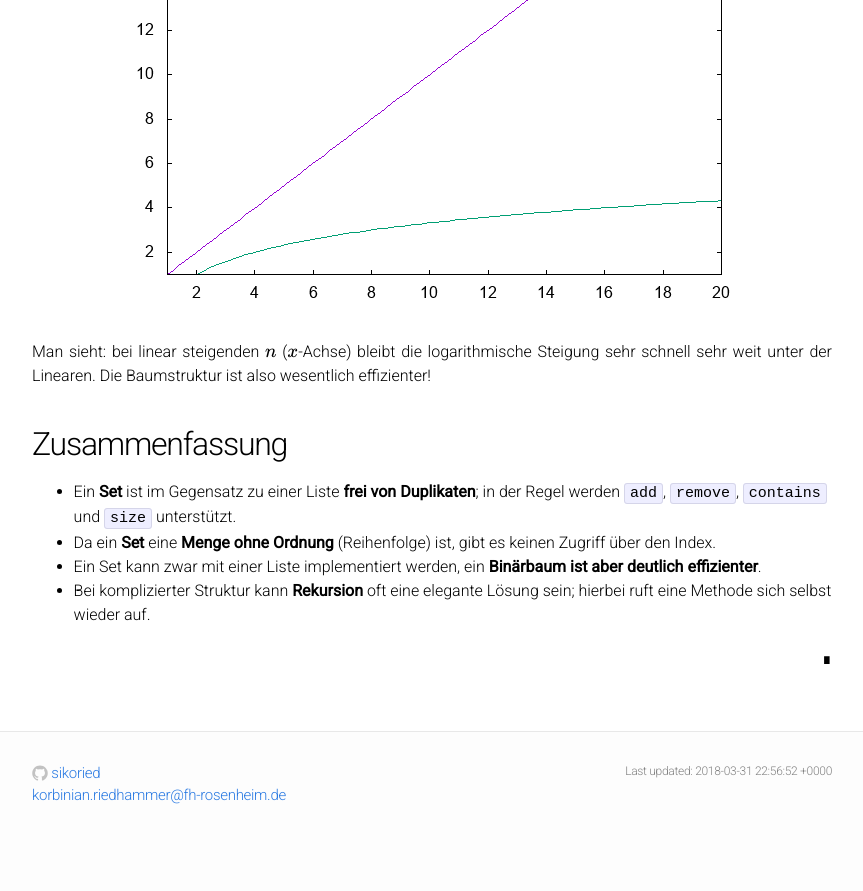
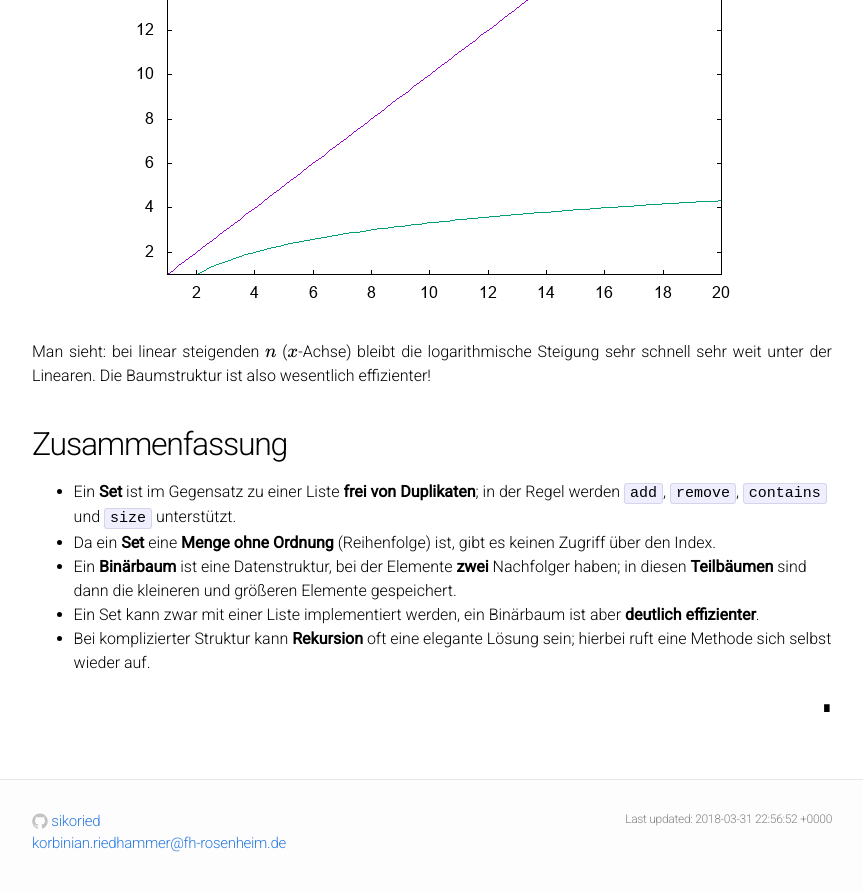
Before and after one commit to sWIFlezech/hsro-wif-prg2.github.io, a Jekyll site: the page built from 03-tree-set/tree-set.md, in a window 1280 px wide and 900 px high, scrolled down 9552 px. Shown: the top 891 px of the window, without its empty margins (208-1071 px from the left). Built offline with Jekyll 4.4.1, drawn with Linux system fonts in a browser that asks for light colours; our own code applies the rules of GitHub Pages for plain Markdown files; formulas are drawn with MathJax 3; before the commit the page ends 10404 px from its top, so only the background shows below that.

Commit message:
dangling edit

```diff
--- a/03-tree-set/tree-set.md
+++ b/03-tree-set/tree-set.md
@@ -386,7 +386,8 @@ Die Baumstruktur ist also wesentlich effizienter!
 
 - Ein **Set** ist im Gegensatz zu einer Liste **frei von Duplikaten**; in der Regel werden `add`, `remove`, `contains` und `size` unterstützt.
 - Da ein **Set** eine **Menge ohne Ordnung** (Reihenfolge) ist, gibt es keinen Zugriff über den Index.
-- Ein Set kann zwar mit einer Liste implementiert werden, ein **Binärbaum ist aber deutlich effizienter**.
+- Ein **Binärbaum** ist eine Datenstruktur, bei der Elemente **zwei** Nachfolger haben; in diesen **Teilbäumen** sind dann die kleineren und größeren Elemente gespeichert.
+- Ein Set kann zwar mit einer Liste implementiert werden, ein Binärbaum ist aber **deutlich effizienter**.
 - Bei komplizierter Struktur kann **Rekursion** oft eine elegante Lösung sein; hierbei ruft eine Methode sich selbst wieder auf.
 
 
```
